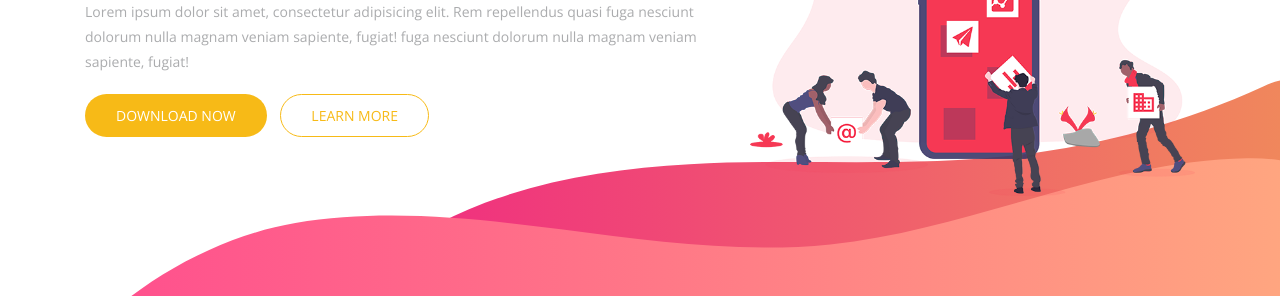
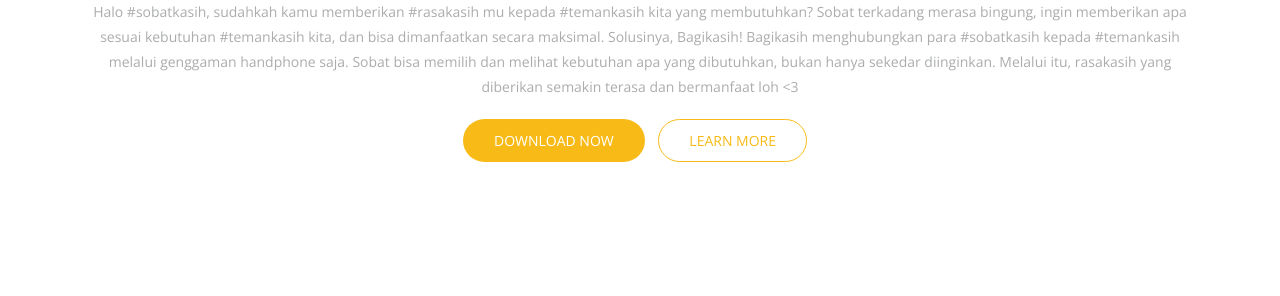
Before and after one commit to atqamz/Bagikasih, a plain HTML site: page index.html in a window 1280 px wide. Shown: the part 311-607 px from the top of the page. Drawn offline with nearby package versions, Linux system fonts and the light colour scheme; files whose address does not match are found by name.

Commit message:
third commit

```diff
--- a/assets/css/bagikasih.css
+++ b/assets/css/bagikasih.css
@@ -1,3 +1,7 @@
 .logo {
   width: 150px;
 }
+
+#hero-area {
+  margin: auto;
+}
--- a/assets/css/main.css
+++ b/assets/css/main.css
@@ -756,11 +756,9 @@ hr {
 3. Hero Area
 ========================================================================== */
 #hero-area {
-  background-image: url(../img/hero-area.svg);
   background-position: center center;
   background-repeat: no-repeat;
   background-size: cover;
-  min-height: 650px;
   position: relative;
   overflow: hidden;
   padding: 180px 0 80px;
--- a/index.html
+++ b/index.html
@@ -82,21 +82,21 @@
       <div id="hero-area" class="hero-area-bg">
         <div class="container">
           <div class="row">
-            <div class="col-lg-7 col-md-12 col-sm-12 col-xs-12">
-              <div class="contents">
-                <h2 class="head-title">App, Business & SaaS<br>Landing Page Template</h2>
-                <p>Lorem ipsum dolor sit amet, consectetur adipisicing elit. Rem repellendus quasi fuga nesciunt dolorum nulla magnam veniam sapiente, fugiat! fuga nesciunt dolorum nulla magnam veniam sapiente, fugiat!</p>
+            <div class="col-lg-12 col-md-12 col-sm-12 col-xs-12">
+              <div class="contents text-center">
+                <h2 class="head-title">Mulai dari Bagikasih, untuk manfaat terbaik bagi #temankasih.<br></h2>
+                <p>Halo #sobatkasih, sudahkah kamu memberikan #rasakasih mu kepada #temankasih kita yang membutuhkan?
+                  Sobat terkadang merasa bingung, ingin memberikan apa sesuai kebutuhan #temankasih kita, dan bisa dimanfaatkan secara maksimal.
+                  Solusinya, Bagikasih!
+                  Bagikasih menghubungkan para #sobatkasih kepada #temankasih melalui genggaman handphone saja. Sobat bisa memilih dan melihat kebutuhan apa yang dibutuhkan, bukan hanya sekedar diinginkan.
+                  Melalui itu, rasakasih yang diberikan semakin terasa dan bermanfaat loh <3</p>
                 <div class="header-button">
                   <a href="#" class="btn btn-common">Download Now</i></a>
                   <a href="#" class="btn btn-border video-popup">Learn More</i></a>
                 </div>
               </div>
             </div>
-            <div class="col-lg-5 col-md-12 col-sm-12 col-xs-12">
-              <div class="intro-img">
-                <img class="img-fluid" src="assets/img/intro-mobile.png" alt="">
-              </div>
-            </div>
+
           </div>
         </div>
       </div>
@@ -314,7 +314,7 @@
               </div>
               <div class="contetn">
                 <div class="info-text">
-                  <h3><a href="#">David Smith</a></h3>
+                  <h3><a href="#">Grace Sintya</a></h3>
                   <p>Front-end Developer</p>
                 </div>
                 <p>Lorem ipsum dolor sit amet, consectetur adipisicing elit. Quod eos id officiis hic tenetur.</p>
```
